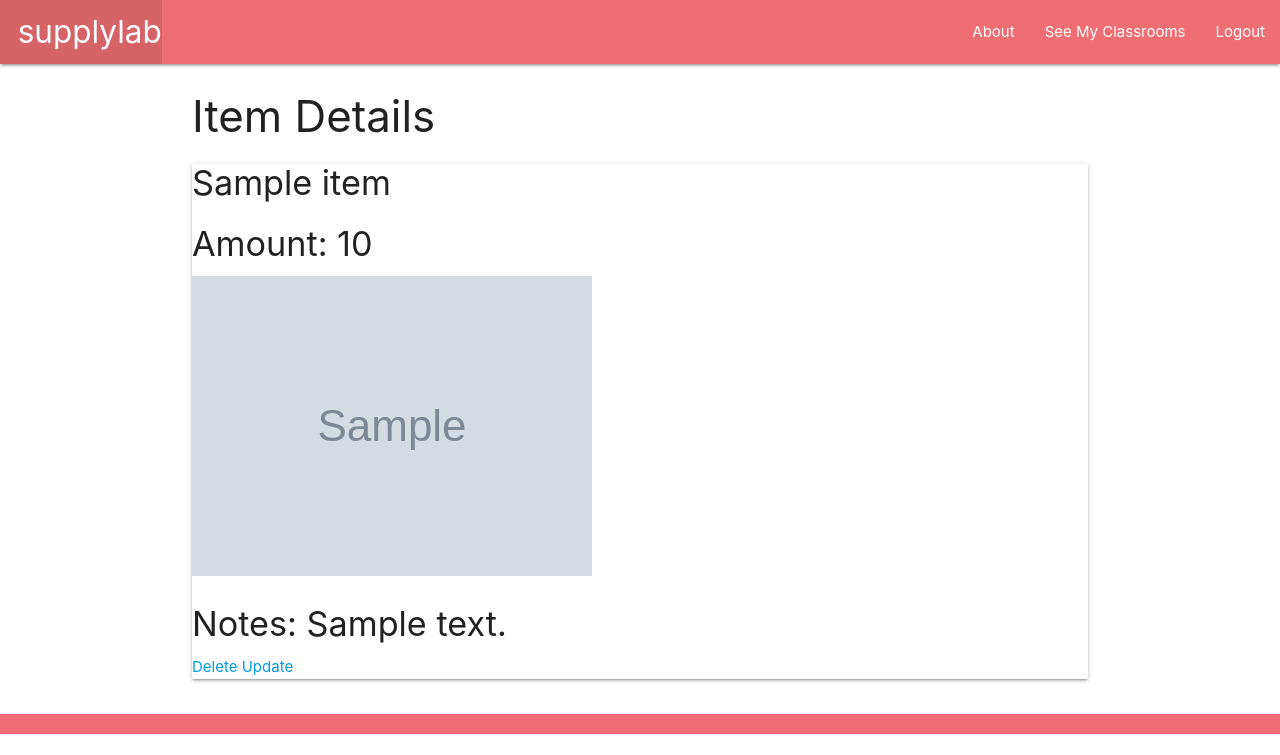
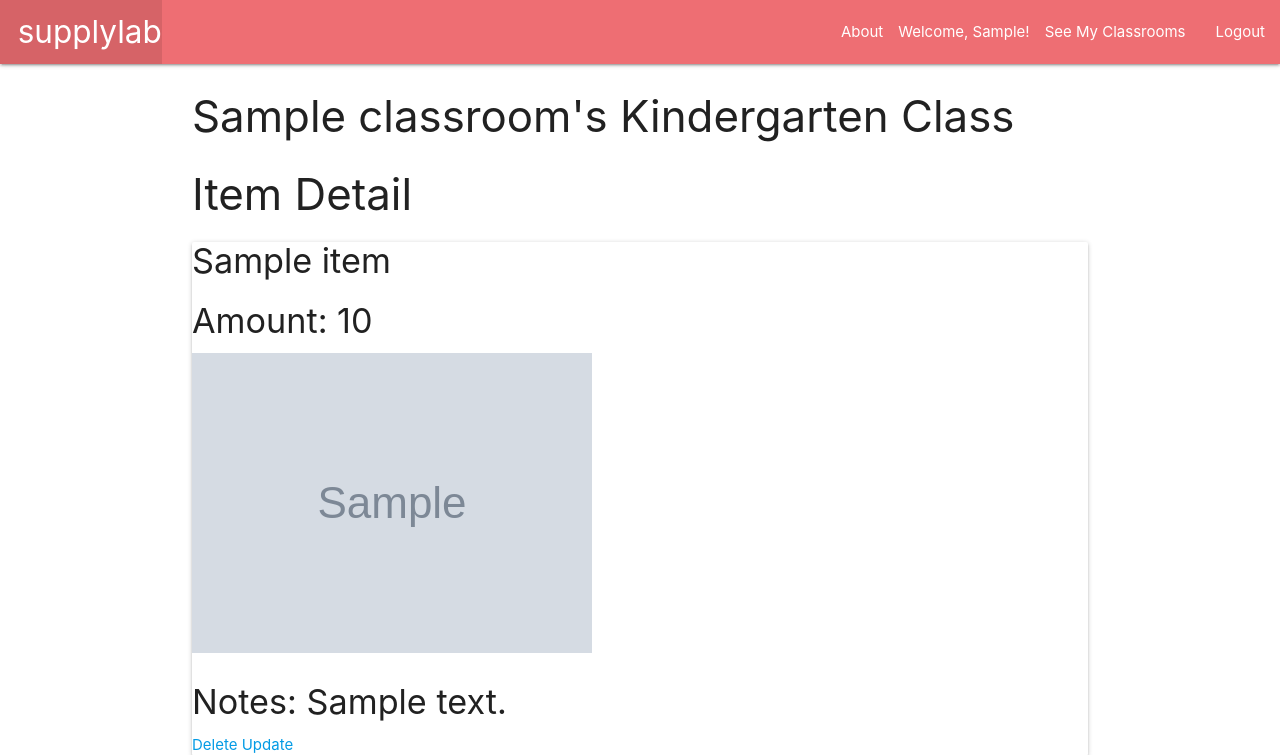
Before and after one commit to kepackard/supplylab, a Django app: page /item/1/ in a window 1280 px wide. Shown: the top 755 px of the page. Before the commit the page ends 734 px from the top, so only its background shows below. Run offline with Django 3.2, Linux system fonts and the light colour scheme; a user stored in the database is signed in; tables that the repository leaves empty hold one stand-in row (values such as "Sample post"); grey boxes marked "Sample" are stand-in pictures.

Commit message:
fixed bug to further restrict update & delete to managing user; updated ItemDetail to pass in related classroom data in context

```diff
--- a/main_app/templates/base.html
+++ b/main_app/templates/base.html
@@ -21,6 +21,8 @@
                 <ul class="right">
                     <li><a href="{% url 'about' %}">About</a></li>
                     {% if user.is_authenticated %}
+                        <!-- todo - move the Welcome {{user}} to a better spot layoutwise -->
+                        <li>Welcome, {{ user.username.capitalize }}!</li>
                         <li><a href="{% url 'classroom_list' %}">See My Classrooms</a></li>
                         <li><a href="{% url 'logout' %}">Logout</a></li>
                     {% else %}
--- a/main_app/templates/main_app/item_detail.html
+++ b/main_app/templates/main_app/item_detail.html
@@ -1,9 +1,7 @@
 {% extends 'base.html' %} {% block content %}
 
-<h3>Item Details
-    {{ classroom.teacher_name }}
-    {{ classroom.grade }}
-</h3>
+<h3>{{ classroom.teacher_name.capitalize }}'s {{ classroom.get_grade_display }} Class </h3>
+<h3>Item Detail</h3>
 
 <div class="row">
     <div class="card">
@@ -11,7 +9,7 @@
         <h4>Amount: {{ item.amount }}</h4>
         <img src="{{ item.thumbnail }}" alt=" {{ item.name }}">
         <h4>Notes: {{ item.notes }}</h4>
-        {% if user.is_authenticated %}
+        {% if user.is_authenticated and user == classroom.user %}
             <a href="{% url 'item_delete' item.id %}">Delete</a>
             <a href="{% url 'item_update' item.id %}">Update</a>
         {% endif %}
--- a/main_app/views.py
+++ b/main_app/views.py
@@ -1,21 +1,22 @@
 from django.shortcuts import render, redirect
 from django.views.generic import ListView, DetailView
 from django.views.generic.edit import CreateView, UpdateView, DeleteView
+# ----- Authentication -----
 from django.contrib.auth.models import User
-# ----- Authentication -----
 from django.contrib.auth import login
 from django.contrib.auth.forms import UserCreationForm
 # ----- Authorization ----
 from django.contrib.auth.decorators import login_required   # for view functions
 from django.contrib.auth.mixins import LoginRequiredMixin   # for CBVs
 # ----- Models & Forms-----
+from django.db.models import Q
 from .models import Classroom, Item
 from .forms import ClassroomForm, ItemForm
-from django.db.models import Q
 
 
-
-# ========== GENERAL Views ==========
+# ========================================
+#          GENERAL Views
+# ========================================
 def home(request):
     return render(request, 'home.html')
 
@@ -23,7 +24,9 @@ def about(request):
     return render(request, 'about.html')
 
 
-# ========== AUTHENTICATION Views ==========
+# ========================================
+#          AUTHENTICATION Views
+# ========================================
 def signup(request):
     error_message = ''
     if request.method == 'POST':
@@ -39,7 +42,9 @@ def signup(request):
     return render(request, 'registration/signup.html', context)
 
 
-# ========== CLASSROOM Views ==========
+# ========================================
+#          CLASSROOM Views
+# ========================================
 # ----- Index -----
 class ClassroomIndex(LoginRequiredMixin, ListView):
     model = Classroom
@@ -86,11 +91,10 @@ class ClassroomDelete(LoginRequiredMixin, DeleteView):
     success_url = '/classrooms/'
 
 
-# ========== WISHLIST Views (i.e., - associate item with classroom) ==========
-
-
-# ========== ITEM Views ==========
-
+# ========================================
+#          ITEM Views
+# ========================================
+# ----- Create -----
 def add_item(request, classroom_id):
     form = ItemForm(request.POST)
     if form.is_valid():
@@ -99,25 +103,33 @@ def add_item(request, classroom_id):
         new_item.save()
     else:
         result = form.is_valid()
-        # print(result.errors)
+        print(result.errors)
     return redirect('classroom_detail', pk = classroom_id)
 
+# ----- Detail/Show -----
 class ItemDetail(DetailView):
     model = Item
     def get_context_data(self, **kwargs):
-        context = super().get_context_data(**kwargs)
-        context['classroom'] = Classroom.objects.all()
+        context = super(ItemDetail, self).get_context_data(**kwargs)
+        classroom = Item.objects.first().classroom
+        context['classroom'] = classroom
         return context
 
-class ItemDelete(LoginRequiredMixin, DeleteView):
-    model = Item
-    success_url = '/classrooms/' # add classroom.id to take them back to specific classroom
-
+# ----- Update -----
 class ItemUpdate(LoginRequiredMixin, UpdateView):
     model = Item
     fields = '__all__'
     success_url = '/classrooms/' # add classroom.id to take them back to specific classroom
 
+# ----- Delete -----
+class ItemDelete(LoginRequiredMixin, DeleteView):
+    model = Item
+    success_url = '/classrooms/' # add classroom.id to take them back to specific classroom
+
+
+# ========================================
+#          SEARCH Views
+# ========================================
 class SearchResultsView(ListView):
     model = Classroom
     template_name = 'search_results.html'
```
Also changed, not shown: main_app/templates/main_app/classroom_detail.html (+6 -6 lines).
